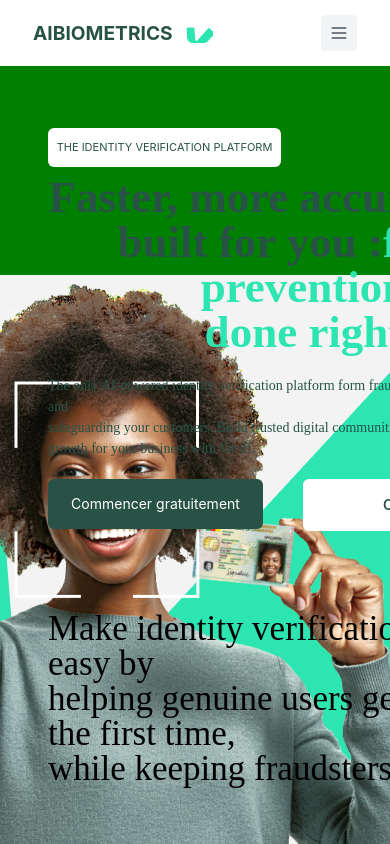
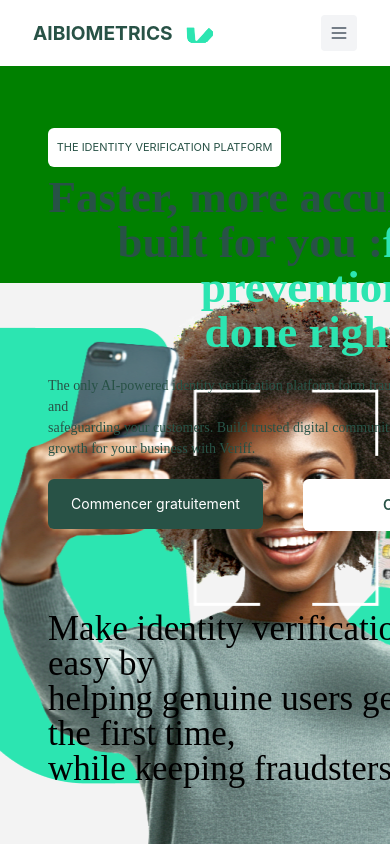
Before and after one commit to chrisvaldes/sekure-site, a React (Create React App) app: page / in a window 390 px wide. Shown: the top 844 px of the page. Built offline with nearby package versions, Linux system fonts and the light colour scheme.

Commit message:
version1.5

```diff
--- a/src/index.css
+++ b/src/index.css
@@ -566,8 +566,7 @@ form .logo-footer img {
   .main-section {
     background-color: green;
     background-repeat: no-repeat;
-    background-position: 100% 35%;
-
+    background-position: 30% 36%;
   }
 }
 
```
